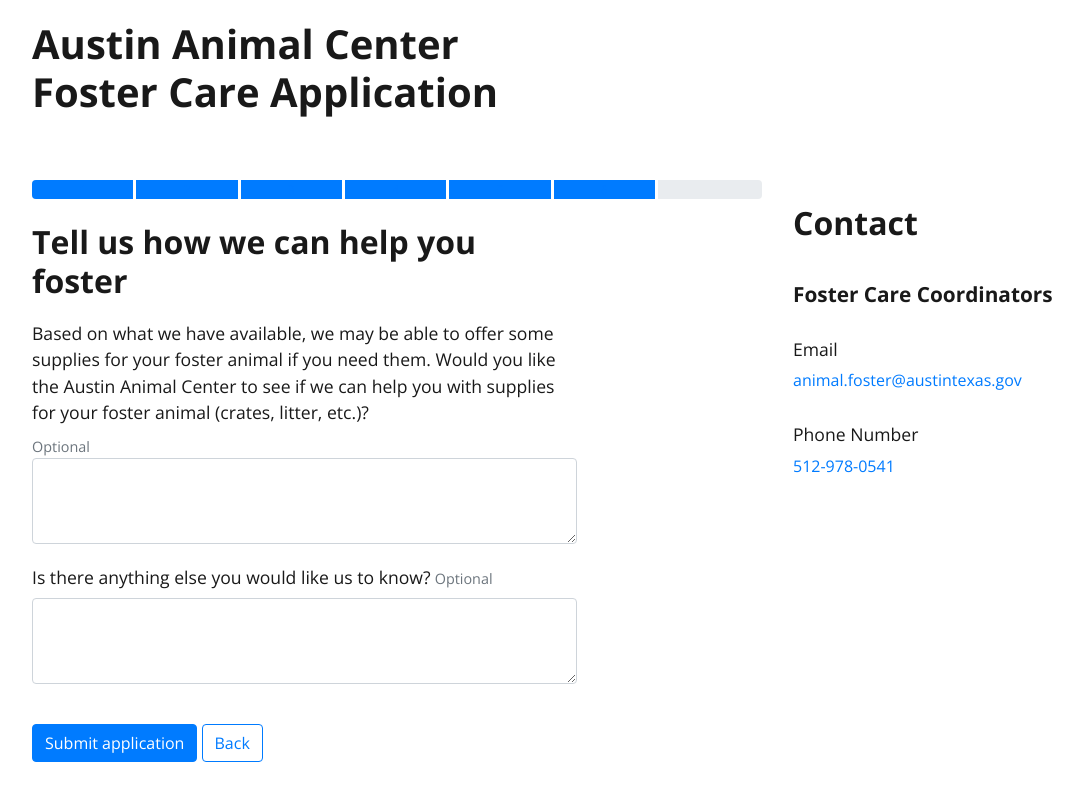
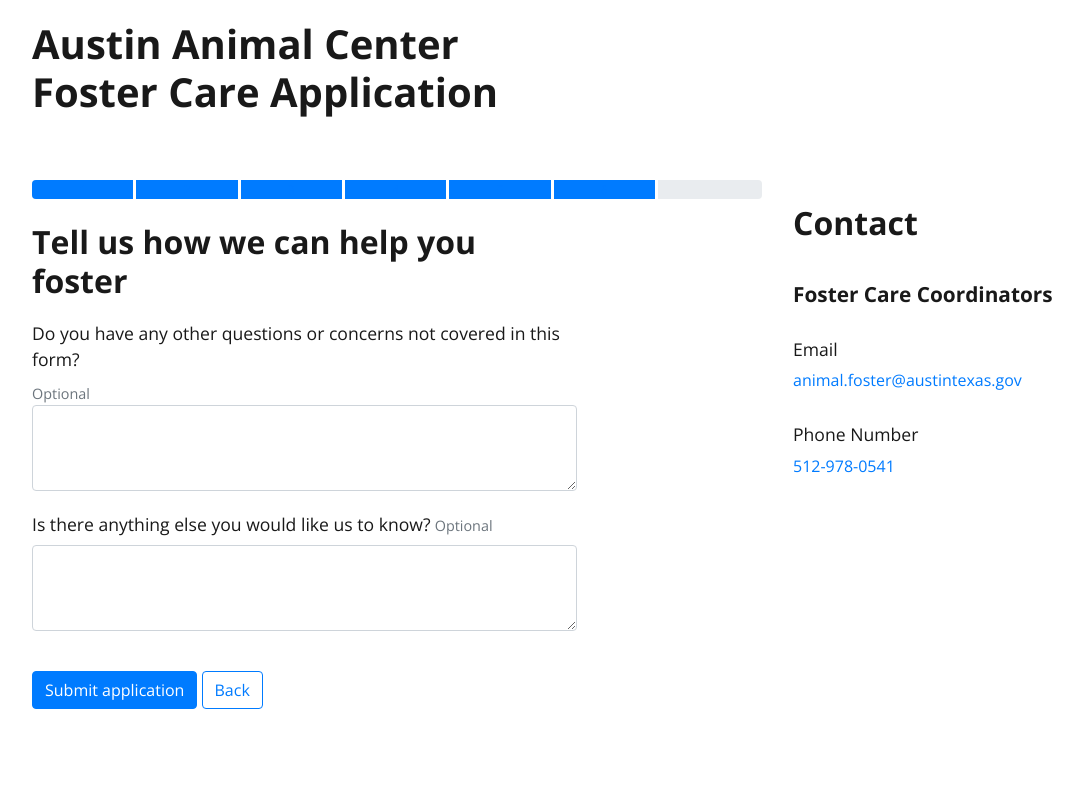
Before and after one commit to cityofaustin/prototypeform, a Jekyll site: the page built from _pages/Help_info.html, in a window 1280 px wide. Shown: the top 801 px of the page, without its empty margins (53-1136 px from the left). Built offline with Jekyll 4.4.1, drawn with Linux system fonts in a browser that asks for light colours; nearby versions of some CDN libraries.

Commit message:
Removed supplies offer
Replaced with a generic, anything else not covered

```diff
--- a/_pages/Help_info.html
+++ b/_pages/Help_info.html
@@ -14,7 +14,7 @@
 <h2>Tell us how we can help you foster</h2>
 <form>
   <div class="form-group">
-      <label for="inputHelp_foster">Based on what we have available, we may be able to offer some supplies for your foster animal if you need them. Would you like the Austin Animal Center to see if we can help you with supplies for your foster animal (crates, litter, etc.)?</label>
+      <label for="inputHelp_foster">Do you have any other questions or concerns not covered in this form?</label>
       <small id="Help_fosterHelpInline" class="text-muted">
           Optional
       </small>
```
